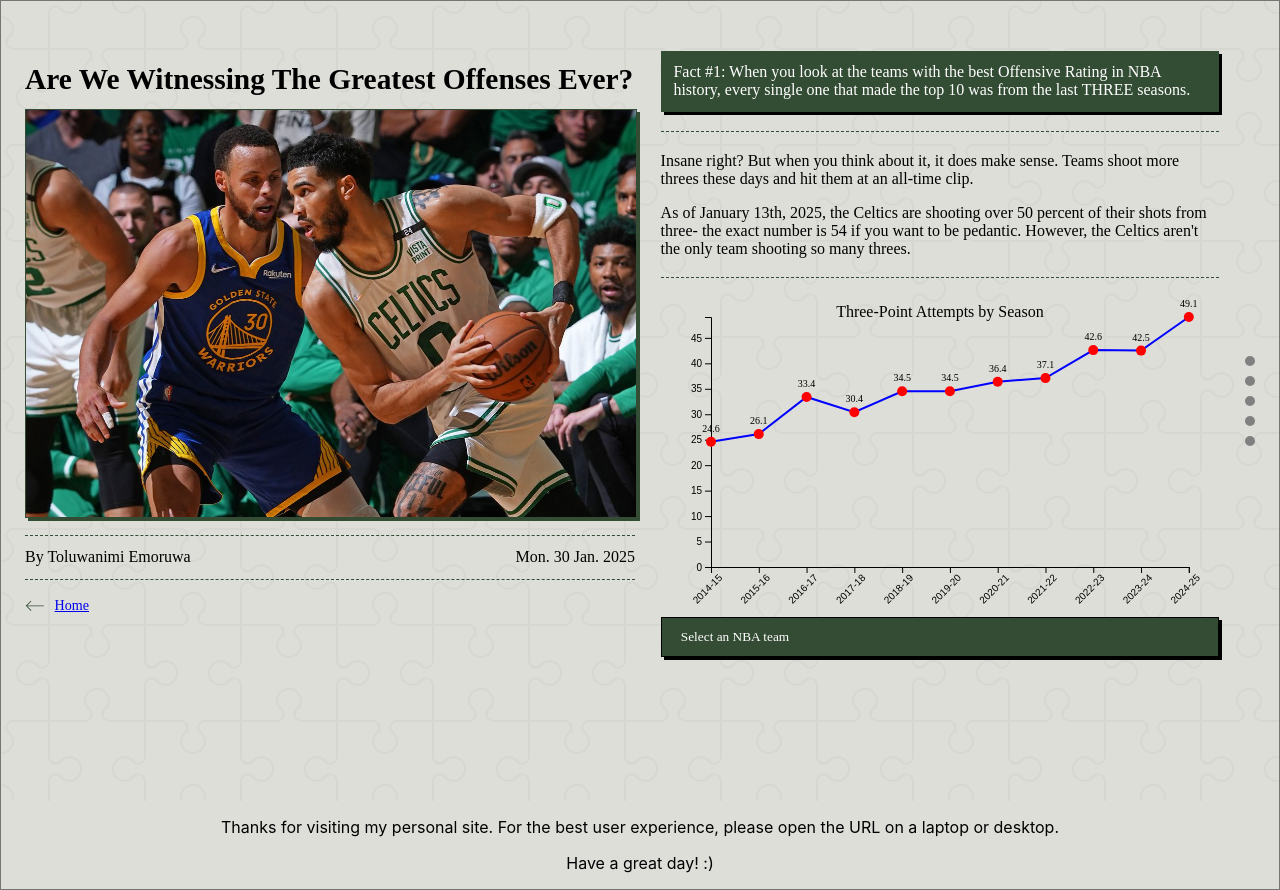
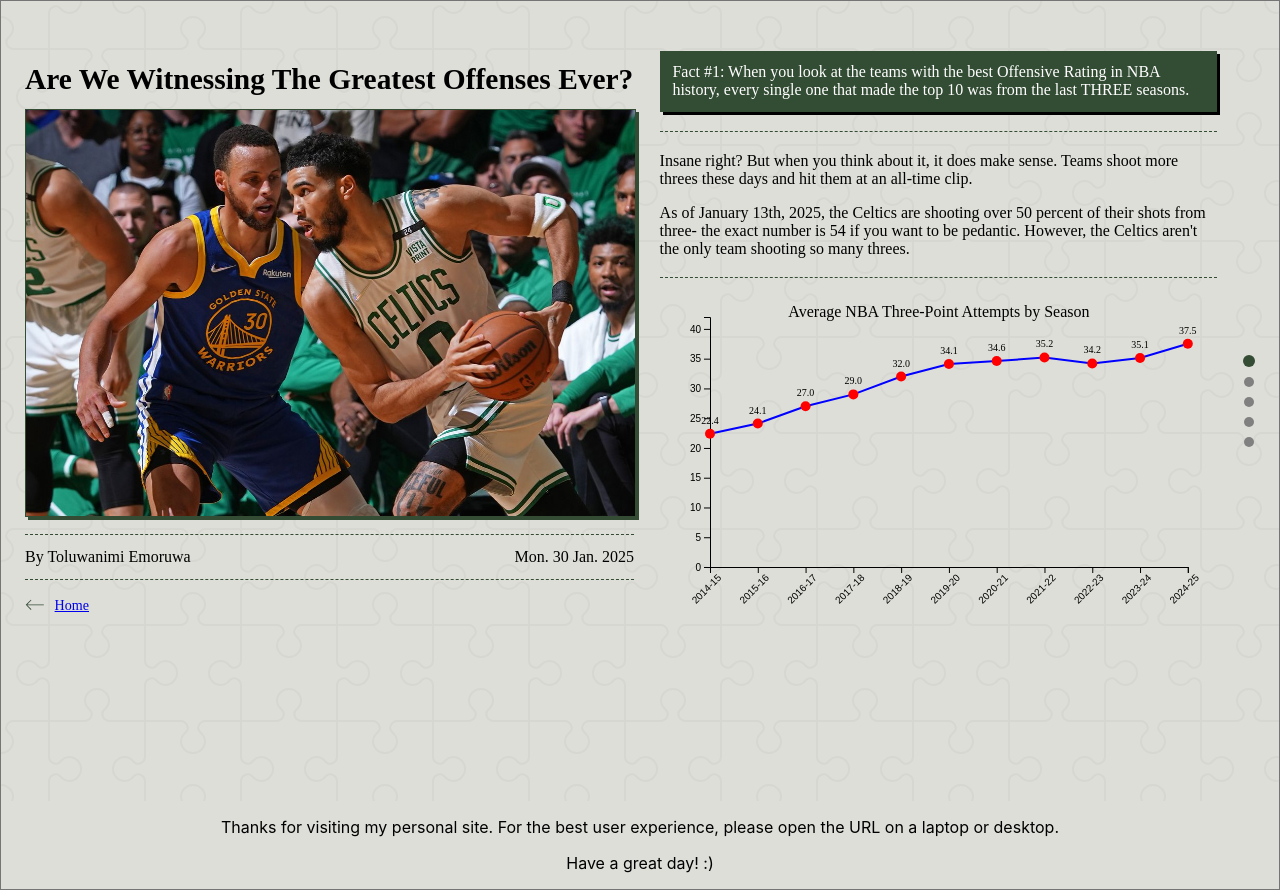
Before and after one commit to EmoruwaTolu/personal-website, a React (Create React App) app: page /best-offences in a window 1280 px wide. Built offline with nearby package versions, Linux system fonts and the light colour scheme.

Commit message:
Changed info on the average threes

```diff
--- a/src/components/ScrollDots.tsx
+++ b/src/components/ScrollDots.tsx
@@ -5,38 +5,49 @@ interface ScrollDotsProps {
     sectionIDs: string[];
 }
 
-const ScrollDots: React.FC<ScrollDotsProps> = ({sectionIDs}) => {
+const ScrollDots: React.FC<ScrollDotsProps> = ({ sectionIDs }) => {
     const [activeSection, setActiveSection] = useState(0);
 
     useEffect(() => {
-        const handleScroll = () => {
-            const scrollPosition = window.scrollY;
+        const observerOptions = {
+            root: null,
+            rootMargin: "0px",
+            threshold: 0.5, // Trigger when 50% of a section is visible
+        };
 
-            const sectionOffsets = sectionIDs.map((id) => {
-                const element = document.getElementById(id);
-                return element ? element.offsetTop : 0;
+        const observer = new IntersectionObserver((entries) => {
+            entries.forEach((entry) => {
+                if (entry.isIntersecting) {
+                    const index = sectionIDs.indexOf(entry.target.id);
+                    if (index !== -1) {
+                        setActiveSection(index);
+                    }
+                }
+            });
+        }, observerOptions);
+
+        sectionIDs.forEach((id) => {
+            const section = document.getElementById(id);
+            if (section) {
+                observer.observe(section);
+            }
         });
 
-            const activeIndex = sectionOffsets.findIndex(
-                (offset, index) => scrollPosition >= offset && (index === sectionIDs.length - 1 || scrollPosition < sectionOffsets[index + 1])
-            );
-
-            setActiveSection(activeIndex);
-        };
-
-        window.addEventListener("scroll", handleScroll);
         return () => {
-            window.removeEventListener("scroll", handleScroll);
+            sectionIDs.forEach((id) => {
+                const section = document.getElementById(id);
+                if (section) {
+                    observer.unobserve(section);
+                }
+            });
         };
     }, [sectionIDs]);
 
-    const scrollToSection = (id : string, index: number) => {
+    const scrollToSection = (id: string) => {
         const section = document.getElementById(id);
-        console.log(index)
-        if(section){
-            section.scrollIntoView({ behavior: "smooth" });
+        if (section) {
+            section.scrollIntoView({ behavior: "smooth", block: "center" });
         }
-        setActiveSection(index);
     };
 
     return (
@@ -45,7 +56,7 @@ const ScrollDots: React.FC<ScrollDotsProps> = ({sectionIDs}) => {
                 <div
                     key={id}
                     className={`dot ${index === activeSection ? "active" : ""}`}
-                onClick={() => scrollToSection(id, index)}
+                    onClick={() => scrollToSection(id)}
                 ></div>
             ))}
         </div>
--- a/src/pages/Writings/Offences.tsx
+++ b/src/pages/Writings/Offences.tsx
@@ -69,9 +69,9 @@ const BestOffences: React.FC<OffencesProps> = () => {
                         <div className='first-graph-offences' style={{width: "100%", height: `40vh`}}>
                             <ThreesScatterplot />
                         </div>
-                        <div className='graph-dropdown'>
+                        {/* <div className='graph-dropdown'>
                             <Dropdown title='Select an NBA team' teams={lineTeams} onSelect={setTeam}/>
-                        </div>
+                        </div> */}
                     </div>
                 </div>
                 <div id='section2' style={{width: "100%", height: "100vh", display: "flex", boxSizing: "border-box", padding: "2vw 0", justifyContent: "space-between"}}>
--- a/src/pages/Writings/ThreesScatterplot.tsx
+++ b/src/pages/Writings/ThreesScatterplot.tsx
@@ -7,7 +7,7 @@ interface ThreesScatterplotProps {
 
 const ThreesScatterplot: React.FC<ThreesScatterplotProps> = () => {
 
-    const threePointAttempts = [49.1, 42.5, 42.6, 37.1, 36.4, 34.5, 34.5, 30.4, 33.4, 26.1, 24.6].reverse();
+    const threePointAttempts = [37.5, 35.1, 34.2, 35.2, 34.6, 34.1, 32.0, 29.0, 27.0, 24.1, 22.4].reverse();
     const seasons = [
         "2024-25", "2023-24", "2022-23", "2021-22", "2020-21", "2019-20",
         "2018-19", "2017-18", "2016-17", "2015-16", "2014-15"
@@ -50,7 +50,7 @@ const ThreesScatterplot: React.FC<ThreesScatterplotProps> = () => {
 
             const yScale = d3
                 .scaleLinear()
-                .domain([0, d3.max(validData, d => d.y) || 0])
+                .domain([0, 42])
                 .range([height + margin.top, margin.top]);
 
             // Add axes
@@ -107,7 +107,7 @@ const ThreesScatterplot: React.FC<ThreesScatterplotProps> = () => {
                 .attr('y', margin.top)
                 .attr('text-anchor', 'middle')
                 .attr('font-size', '16px')
-                .text('Three-Point Attempts by Season');
+                .text('Average NBA Three-Point Attempts by Season');
         };
 
         // Initial render
```
Lines whose indentation alone changed are shown as unchanged.
